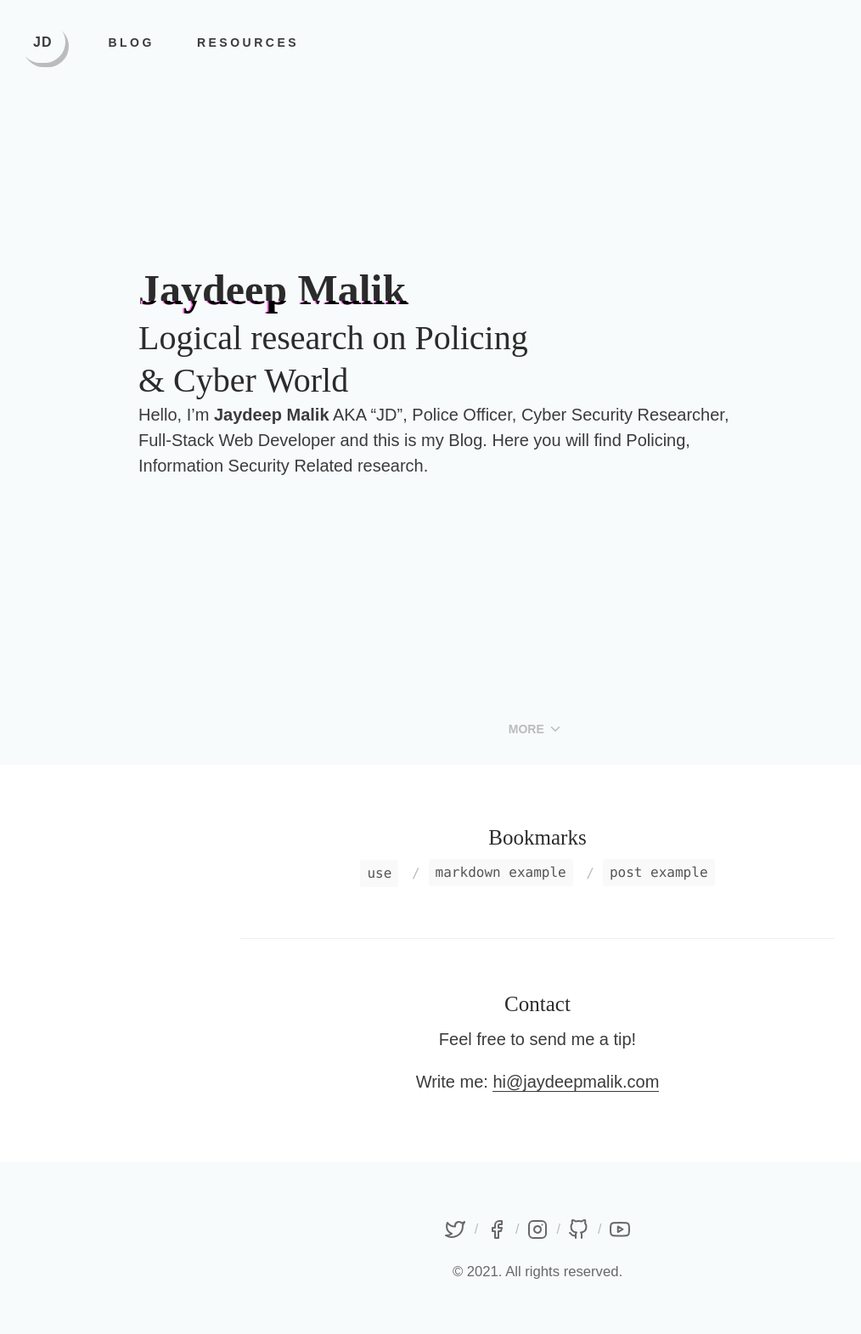
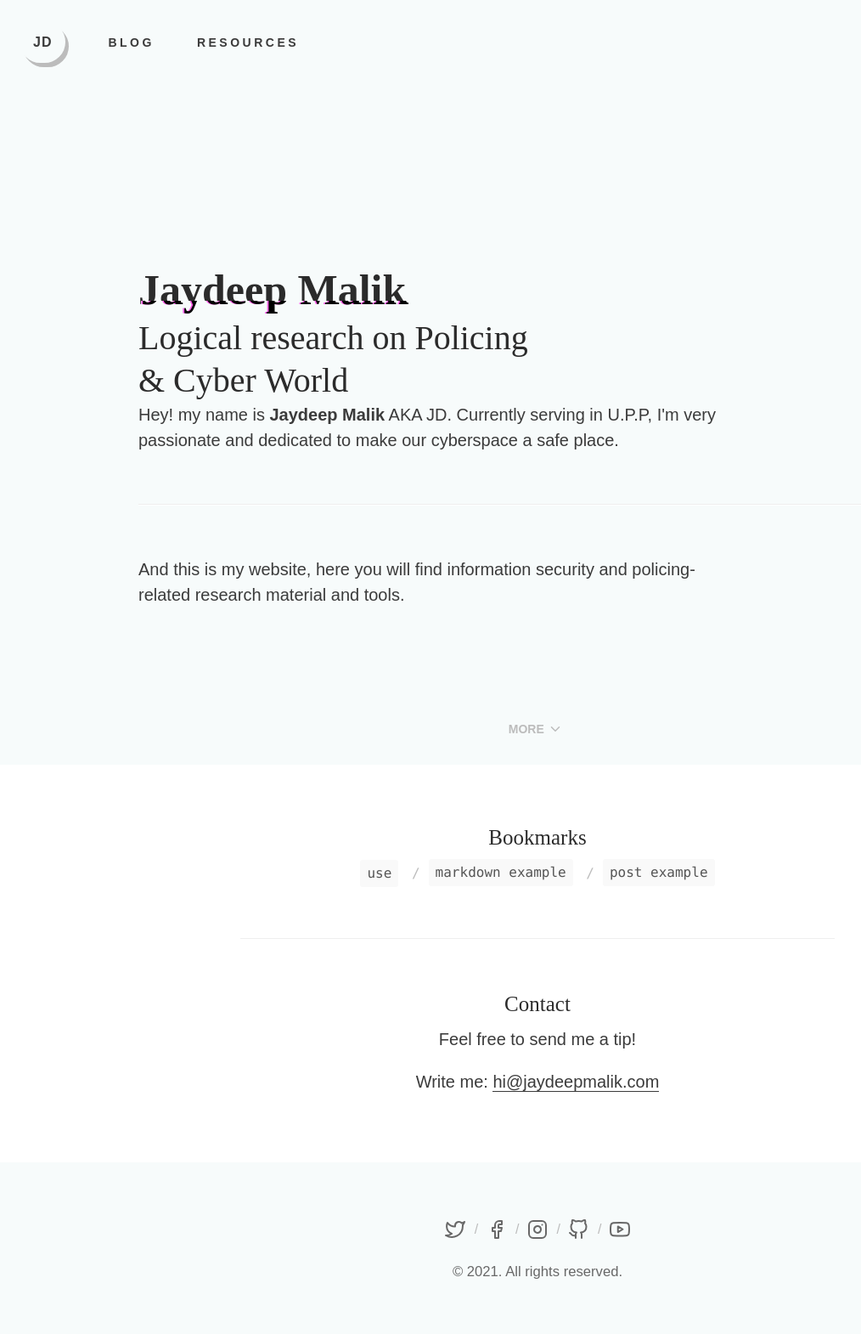
Before and after one commit to jaydeepmalik/jaydeepmalik.com, a Jekyll site: the page built from index.html, in a window 1280 px wide. Shown: the whole page at 85% size, without its empty margins (7-1021 px from the left). Built offline with Jekyll 4.4.1, drawn with Linux system fonts in a browser that asks for light colours; some web fonts are replaced.

Commit message:
Update index.html

```diff
--- a/index.html
+++ b/index.html
@@ -7,7 +7,11 @@ nav_invert: true
   <div class="container">
     <h1><div class="title glitch-text" data-text="{{ site.title }}">{{ site.title }}</div>Logical research on Policing <br> & Cyber World</h1>
     <p>
-     Hello, I’m <b>Jaydeep Malik</b> AKA “JD”, Police Officer, Cyber Security Researcher, Full-Stack Web Developer and this is my Blog. Here you will find Policing, Information Security Related research.
+      Hey! my name is <b>Jaydeep Malik</b> AKA JD. Currently serving in U.P.P, I'm very passionate and dedicated to make our cyberspace a safe place.
+    </p>
+    <hr>
+    <p>
+       And this is my website, here you will find information security and policing-related research material and tools.
     </p>
     <a href="#more"><span class="bottom">More <svg xmlns="http://www.w3.org/2000/svg" width="24" height="24" viewBox="0 0 24 24" fill="none" stroke="currentColor" stroke-width="2" stroke-linecap="round" stroke-linejoin="round"><polyline points="6 9 12 15 18 9"></polyline></svg></span></a>
   </div>
```
